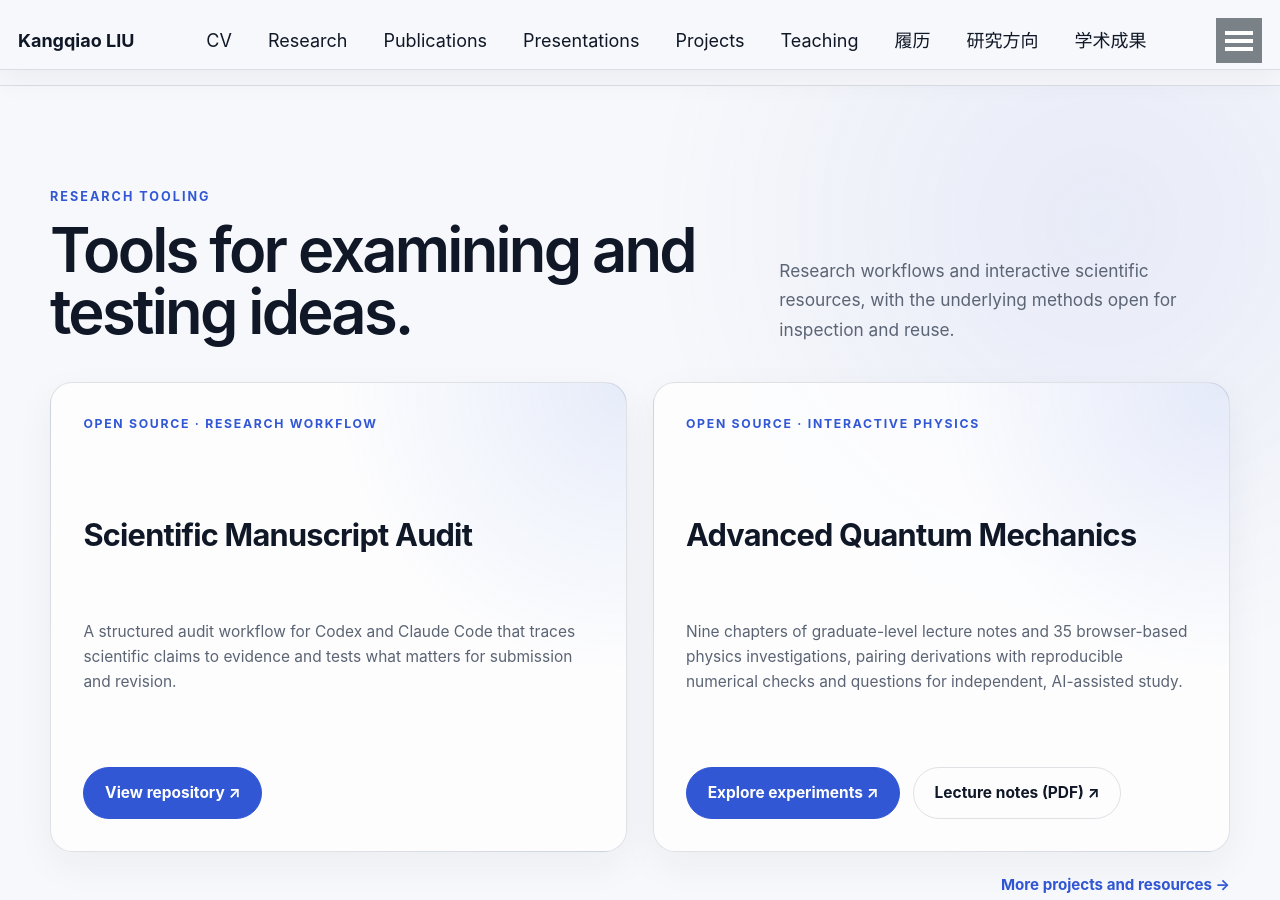
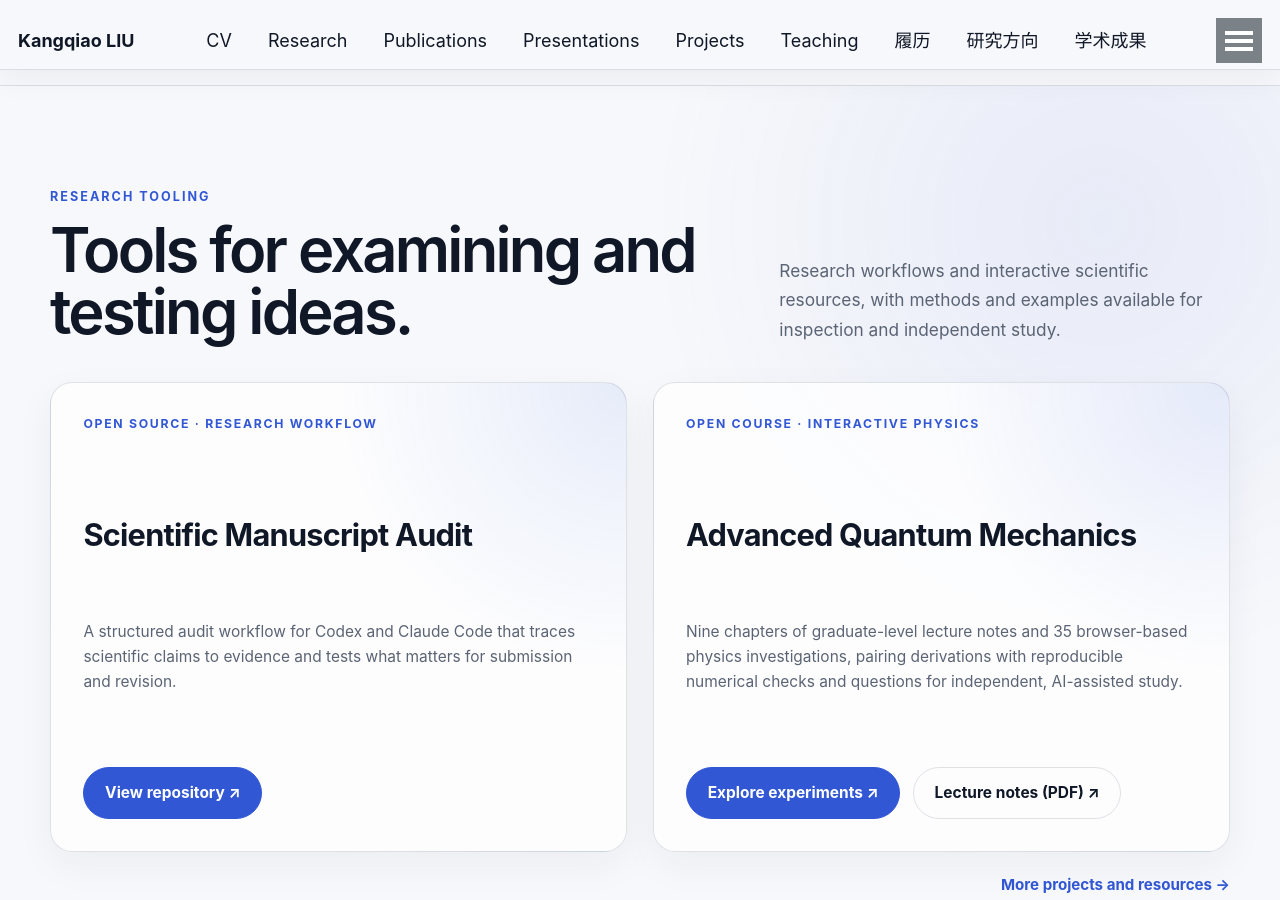
Before and after one commit to KangqiaoLiu/KangqiaoLiu.github.io, a Jekyll site: the page built from _pages/about.md, in a window 1280 px wide and 900 px high, scrolled down 2701 px. Built offline with Jekyll 4.4.1, drawn with Linux system fonts in a browser that asks for light colours; some web fonts are replaced.

Commit message:
Describe publicly accessible teaching resources accurately alongside research tooling

```diff
--- a/_pages/about.md
+++ b/_pages/about.md
@@ -144,7 +144,7 @@ redirect_from:
           <h2 class="ai-section__title">Tools for examining and testing ideas.</h2>
         </div>
         <p class="ai-section__summary">
-          Research workflows and interactive scientific resources, with the underlying methods open for inspection and reuse.
+          Research workflows and interactive scientific resources, with methods and examples available for inspection and independent study.
         </p>
       </div>
 
@@ -163,7 +163,7 @@ redirect_from:
         </article>
 
         <article class="ai-project-feature ai-reveal">
-          <span class="ai-card__index">OPEN SOURCE · INTERACTIVE PHYSICS</span>
+          <span class="ai-card__index">OPEN COURSE · INTERACTIVE PHYSICS</span>
           <h3>Advanced Quantum Mechanics</h3>
           <p>
             Nine chapters of graduate-level lecture notes and 35 browser-based physics
```
